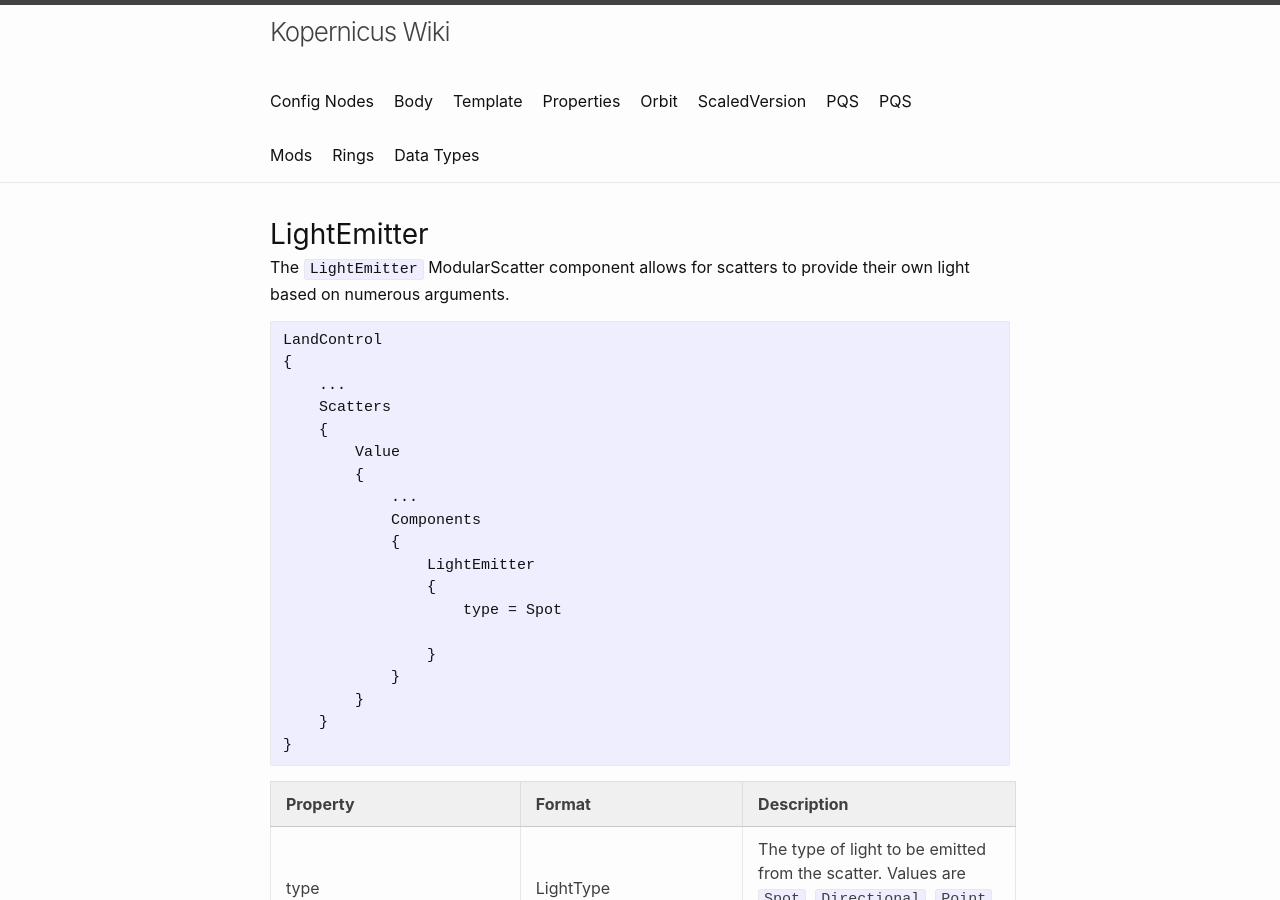
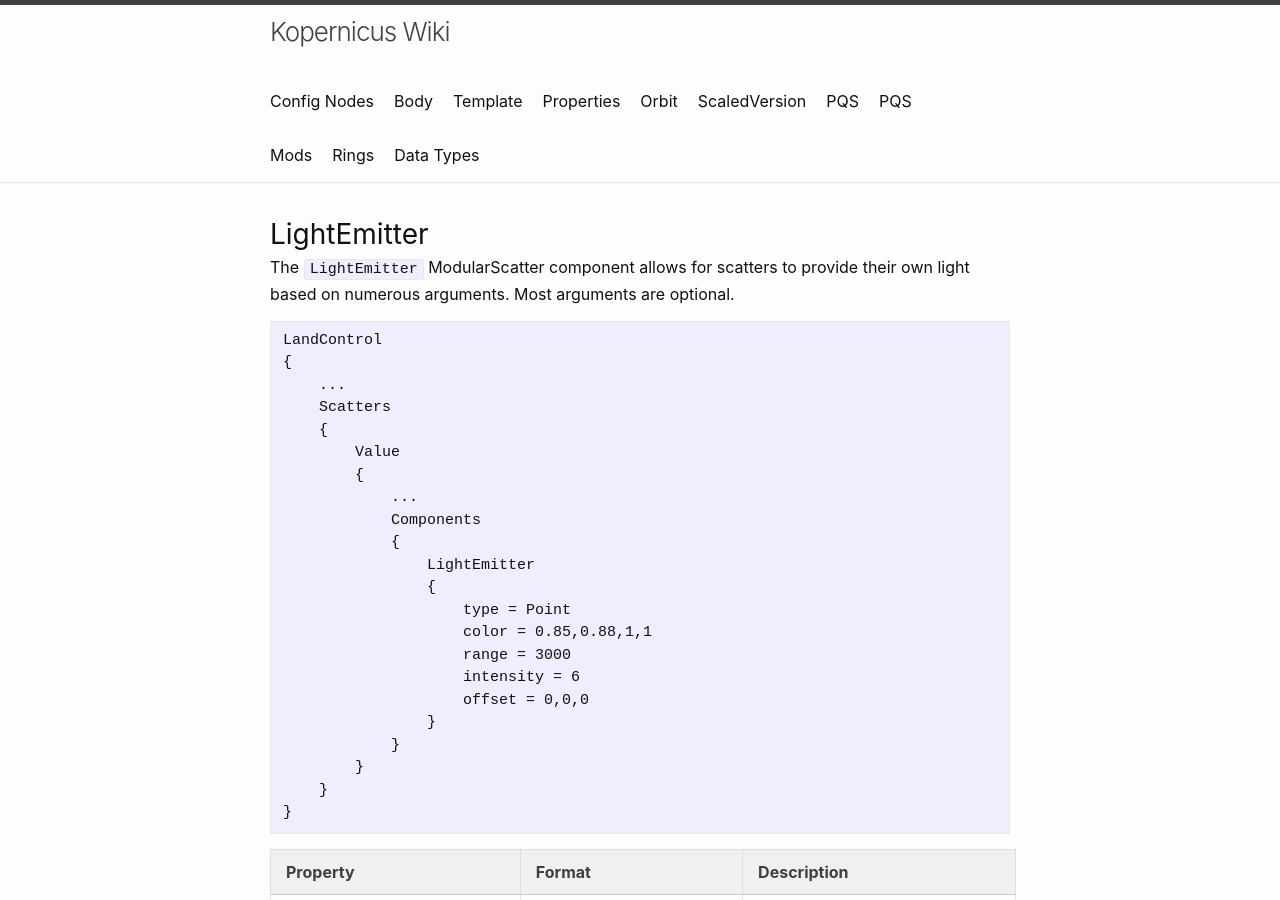
Before and after one commit to Kopernicus/wiki, a Jekyll site: the page built from main/PQSMods/LandControl/ModularScatter/LightEmitter.md, in a window 1280 px wide and 900 px high. Built offline with Jekyll 4.4.1, drawn with Linux system fonts in a browser that asks for light colours.

Commit message:
LightEmitter example

````diff
--- a/main/PQSMods/LandControl/ModularScatter/LightEmitter.md
+++ b/main/PQSMods/LandControl/ModularScatter/LightEmitter.md
@@ -3,7 +3,7 @@ layout: default
 title: LightEmitter
 ---
 
-The `LightEmitter` ModularScatter component allows for scatters to provide their own light based on numerous arguments.
+The `LightEmitter` ModularScatter component allows for scatters to provide their own light based on numerous arguments. Most arguments are optional.
 
 ```
 LandControl
@@ -18,8 +18,11 @@ LandControl
             {
                 LightEmitter
                 {
-                    type = Spot
-
+                    type = Point
+                    color = 0.85,0.88,1,1
+                    range = 3000
+                    intensity = 6
+                    offset = 0,0,0
                 }
             }
         }
````
